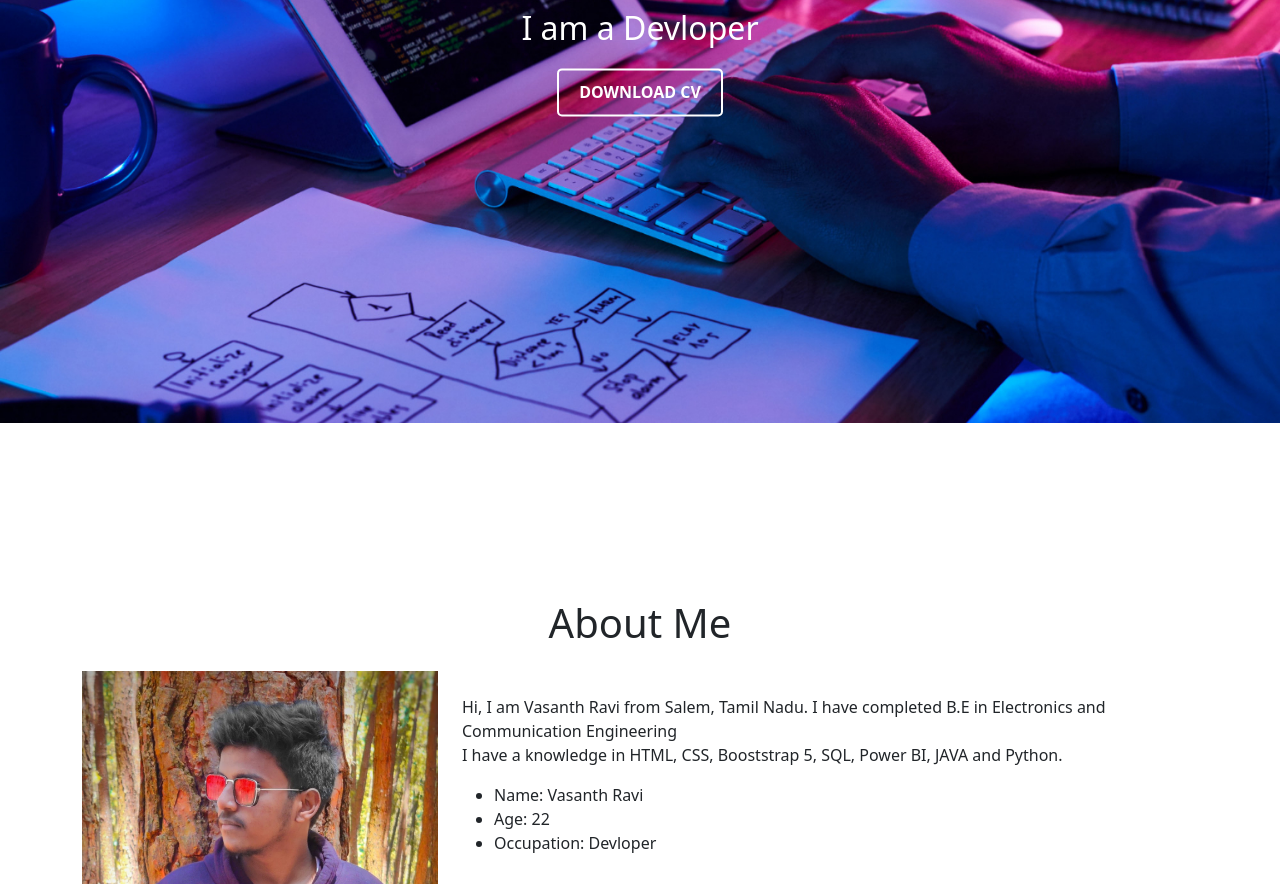
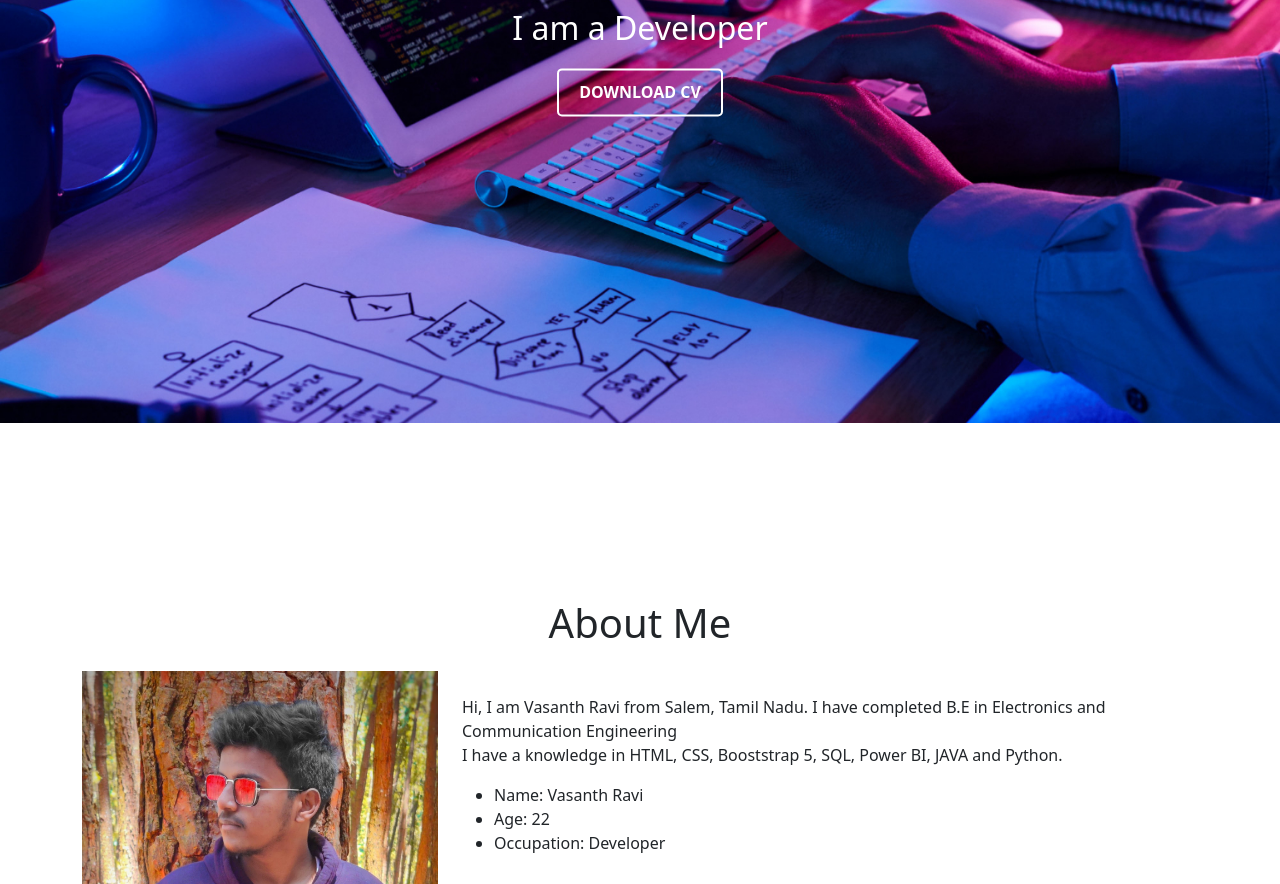
Before and after one commit to rkvasanth/myportfolio, a plain HTML site: page index.html in a window 1280 px wide. Shown: the part 377-1261 px from the top of the page. Drawn offline with nearby package versions, Linux system fonts and the light colour scheme.

Commit message:
Update index.html

```diff
--- a/index.html
+++ b/index.html
@@ -49,7 +49,7 @@
             <div class="row">
             <div class="col-lg-12 col-md-12 col-sm-12 col-xs-12 hero-text">
                 <h2 class="hero_title">Hey, it's me Vasanth Ravi</h2>
-                <p class="hero_desc">I am a Devloper</p>
+                <p class="hero_desc">I am a Developer</p>
                 <a href="Documents/VASANTH RAVI _ CV.pdf" target="_blank" class="download-button">DOWNLOAD CV</a>
 
             </div>
@@ -77,7 +77,7 @@
                             <ul>
                                 <li>Name: Vasanth Ravi</li>
                                 <li>Age: 22</li>
-                                <li>Occupation: Devloper</li>
+                                <li>Occupation: Developer</li>
 
                             </ul>
                         </div>
```
